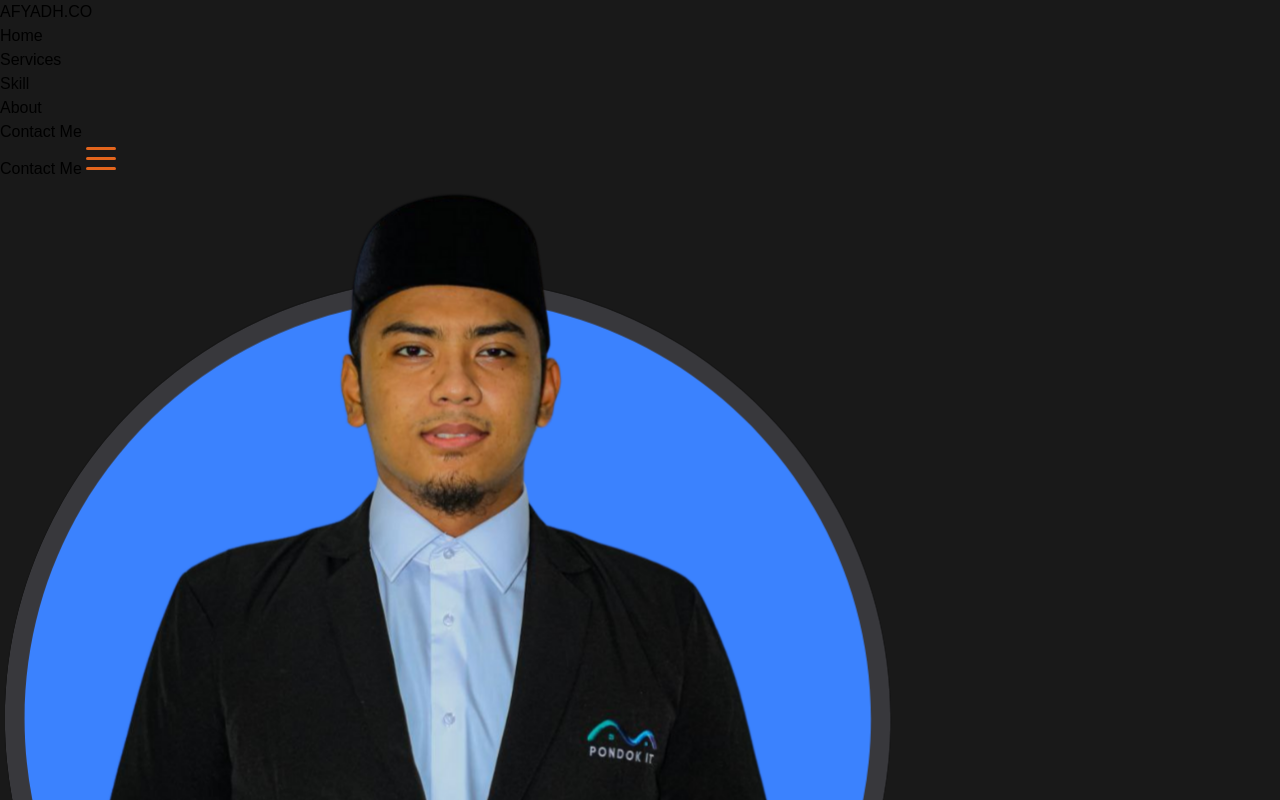
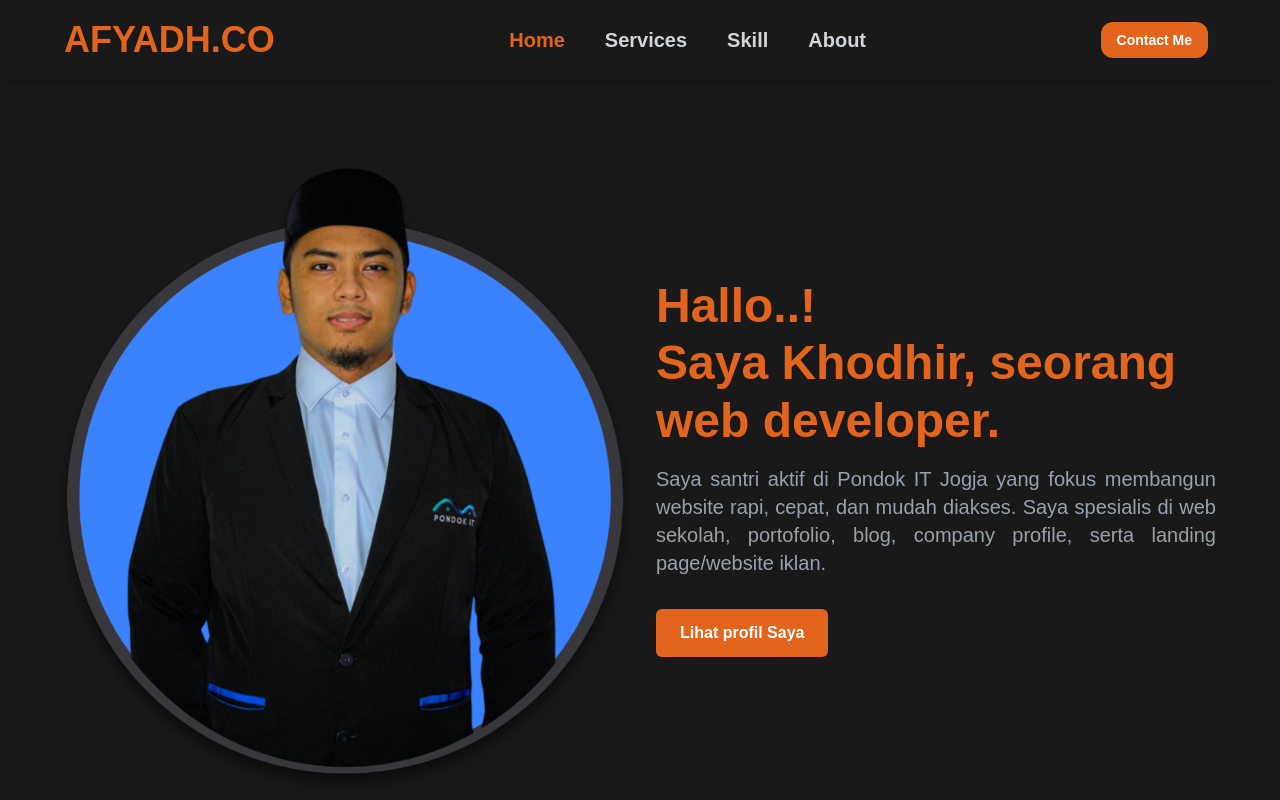
Before and after one commit to Afyadh-co/Portofolio-1, a website: page index.html in a window 1280 px wide. Shown: the top 800 px of the page. Drawn offline with nearby package versions, Linux system fonts and the light colour scheme; files that its build step writes are made by us from their sources.

Commit message:
pindah index.httml ke root directry

```diff
--- a/dist/index.html
+++ b/index.html
@@ -4,7 +4,7 @@
     <meta charset="UTF-8" />
     <meta name="viewport" content="width=device-width, initial-scale=1.0" />
     <title>Portofolio AfyadhCo</title>
-    <link rel="stylesheet" href="styles.css" />
+    <link rel="stylesheet" href="/dist/styles.css" />
     <link rel="stylesheet" href="../hamburgers.css" />
     <link
       rel="stylesheet"
@@ -37,13 +37,13 @@
               >
             </li>
             <li>
-              <a href="services.html" class="hover:text-[#e3651d]">Services</a>
+              <a href="/dist/services.html" class="hover:text-[#e3651d]">Services</a>
             </li>
             <li>
-              <a href="skill.html" class="hover:text-[#e3651d]">Skill</a>
+              <a href="/dist/skill.html" class="hover:text-[#e3651d]">Skill</a>
             </li>
             <li>
-              <a href="about.html" class="hover:text-[#e3651d]">About</a>
+              <a href="/dist/about.html" class="hover:text-[#e3651d]">About</a>
             </li>
             <li class="block lg:hidden">
               <a
```
Also changed, not shown: dist/about.html, dist/services.html, dist/skill.html.
